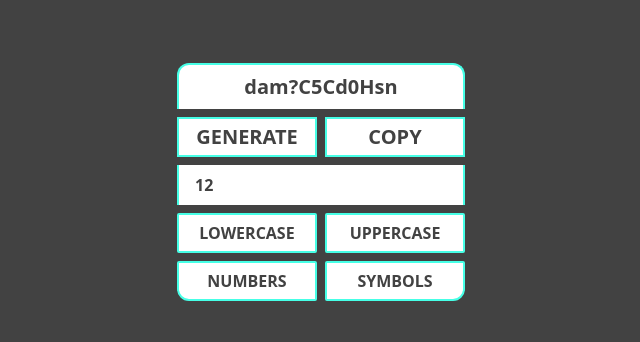
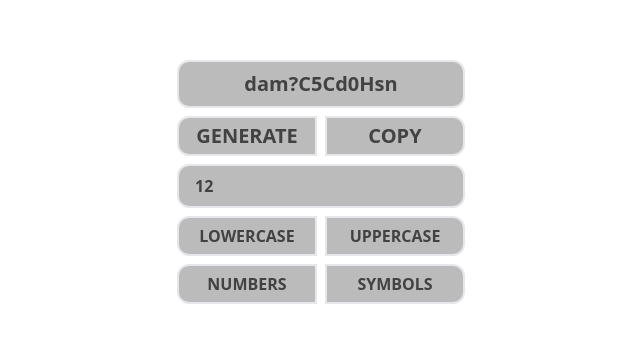
Before and after one commit to gusthv/password-generator, a React (Vite) app: page / in a window 1280 px wide. Shown: the part 218-560 px from the top of the page, without its empty margins (319-959 px from the left). Built offline with nearby package versions, Linux system fonts and the light colour scheme.

Commit message:
cleanup ui

```diff
--- a/src/App.tsx
+++ b/src/App.tsx
@@ -18,8 +18,6 @@ const App: React.FC = () => {
   });
 
   const [isCopied, setIsCopied] = useState<boolean>(false);
-  const [copyFailed, setCopyFailed] = useState<boolean>(false);
-  const [noParameters, setNoParameters] = useState<boolean>(false);
   const [copyString, setCopyString] = useState<string>("");
 
   const handleGeneratePassword = () => {
@@ -27,11 +25,9 @@ const App: React.FC = () => {
 
     if (!(lowercase || uppercase || numbers || symbols)) {
       setCopyString("Select a parameter!");
-      setNoParameters(true);
       setIsCopied(true);
       setTimeout(() => {
         setIsCopied(false);
-        setNoParameters(false);
       }, 1000);
     }
 
@@ -77,12 +73,10 @@ const App: React.FC = () => {
       }
     } catch (error) {
       setCopyString("Failed to copy!");
-      setCopyFailed(true);
     }
 
     setIsCopied(true);
     setTimeout(() => {
-      setCopyFailed(false);
       setIsCopied(false);
     }, 1000);
   };
@@ -97,27 +91,25 @@ const App: React.FC = () => {
   }, []);
 
   return (
-    <div className="w-screen h-screen bg-[#424242]">
+    <div className="w-screen h-screen bg-white">
       <div className="h-screen flex items-center justify-center">
         <div>
           <p
-            className={`w-[288px] mb-2 py-2 bg-white rounded-t-xl overflow-auto text-nowrap text-center font-bold text-xl ${
-              isCopied ? "text-[#46ffe6]" : "text-[#424242]"
-            } ${
-              copyFailed || noParameters ? "text-[#424242]" : ""
-            } border-[#46ffe6] border-l-[2px] border-t-[2px] border-r-[2px]`}
+            className={`w-[288px] mb-2 py-2 bg-[#4a4a4a5f]  border-translucent border-[2px] rounded-xl overflow-auto text-nowrap text-center font-bold text-xl ${
+              isCopied ? "text-[white]" : "text-[#424242]"
+            }`}
           >
             {isCopied ? copyString : password}
           </p>
-          <div className="w-[288px] mb-2 grid grid-cols-2 gap-2 auto-rows-fr text-white font-bold text-xl cursor-pointer select-none">
+          <div className="w-[288px] mb-2 grid grid-cols-2 gap-2 auto-rows-fr font-bold text-xl cursor-pointer select-none">
             <span
-              className="w-[140px] h-[40px] bg-white border-[#46ffe6] border-[2px] flex justify-center items-center text-[#424242] hover:text-[#46ffe6]"
+              className="w-[140px] h-[40px] bg-[#4a4a4a5f] border-translucent border-[2px] rounded-l-xl flex justify-center items-center text-[#424242] hover:text-[white]"
               onClick={handleGeneratePassword}
             >
               <p>GENERATE</p>
             </span>
             <span
-              className="w-[140px] h-[40px] bg-white border-[#46ffe6] border-[2px] flex justify-center items-center text-[#424242] hover:text-[#46ffe6]"
+              className="w-[140px] h-[40px] bg-[#4a4a4a5f] border-translucent border-[2px] rounded-r-xl flex justify-center items-center text-[#424242] hover:text-[white]"
               onClick={handleCopyToClipboard}
             >
               <p>COPY</p>
@@ -129,10 +121,10 @@ const App: React.FC = () => {
             min={1}
             max={16}
             onChange={(e) => setPasswordLen(Number(e.target.value))}
-            className="w-[288px] bg-white border-[#46ffe6] mb-2 py-2 px-4 border-l-[2px] border-r-[2px] text-[#424242] font-bold"
+            className="w-[288px] bg-[#4a4a4a5f] border-translucent border-[2px] rounded-xl mb-2 py-2 px-4 text-[#424242] font-bold"
           />
           <div className="flex select-none">
-            <div className="bg-[#424242] grid grid-cols-2 gap-2 auto-rows-fr rounded-b-2xl">
+            <div className="grid grid-cols-2 gap-2 auto-rows-fr rounded-b-2xl">
               {Object.keys(parameters).map((parameter, index) => (
                 <p
                   key={index}
@@ -143,13 +135,17 @@ const App: React.FC = () => {
                   }
                   className={`${
                     parameters[parameter as keyof typeof parameters]
-                      ? "border-[#46ffe6] hover:border-[#424242] text-[#424242] hover:text-[gray]"
-                      : "border-[#424242] hover:border-[#46ffe6] text-[gray] hover:text-[#46ffe6]"
-                  } w-[140px] h-[40px] bg-white border-[2px] flex justify-center items-center rounded-sm font-bold cursor-pointer ${
+                      ? "text-[#424242] hover:text-[gray]"
+                      : "text-[gray] hover:text-[#424242]"
+                  } w-[140px] h-[40px] bg-[#4a4a4a5f] border-translucent border-[2px] flex justify-center items-center font-bold cursor-pointer ${
                     parameter.toUpperCase() == "SYMBOLS"
-                      ? "rounded-br-xl"
+                      ? "rounded-r-xl"
                       : parameter.toUpperCase() == "NUMBERS"
-                      ? "rounded-bl-xl"
+                      ? "rounded-l-xl"
+                      : parameter.toUpperCase() == "UPPERCASE"
+                      ? "rounded-r-xl"
+                      : parameter.toUpperCase() == "LOWERCASE"
+                      ? "rounded-l-xl"
                       : ""
                   }`}
                 >
```
